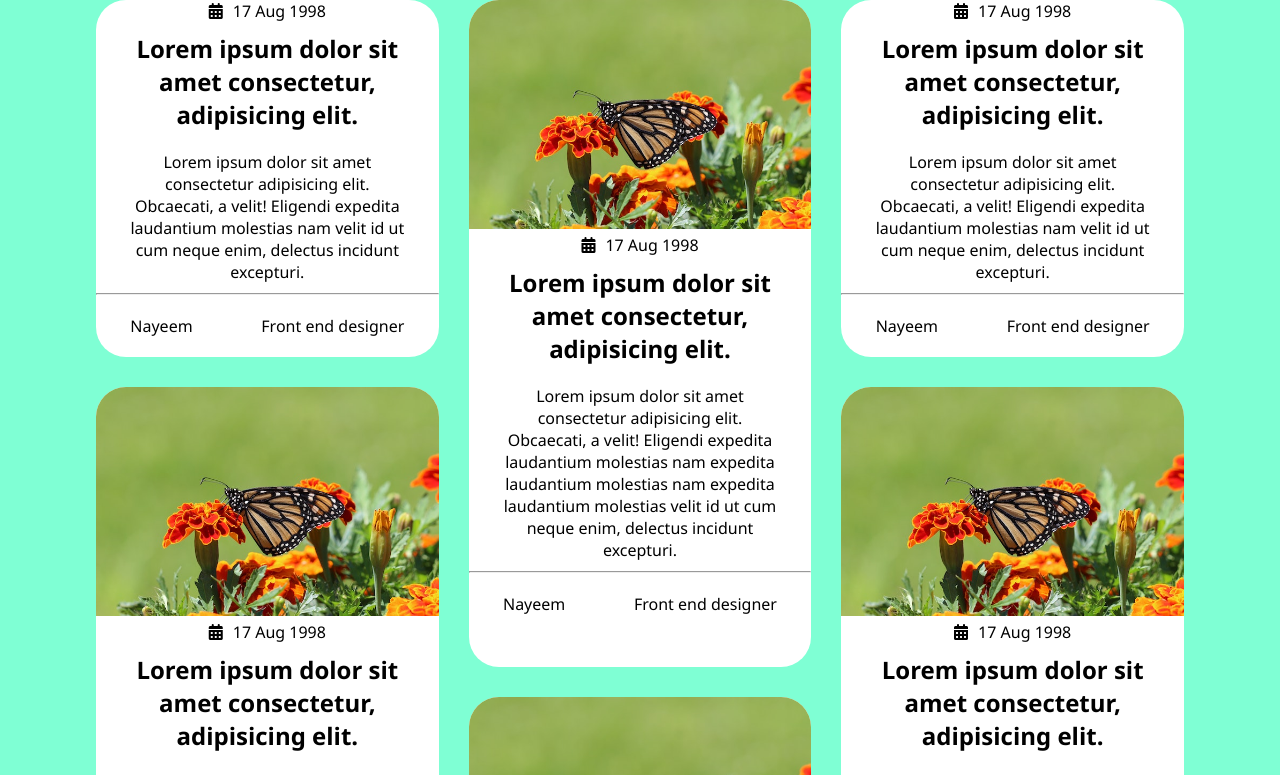
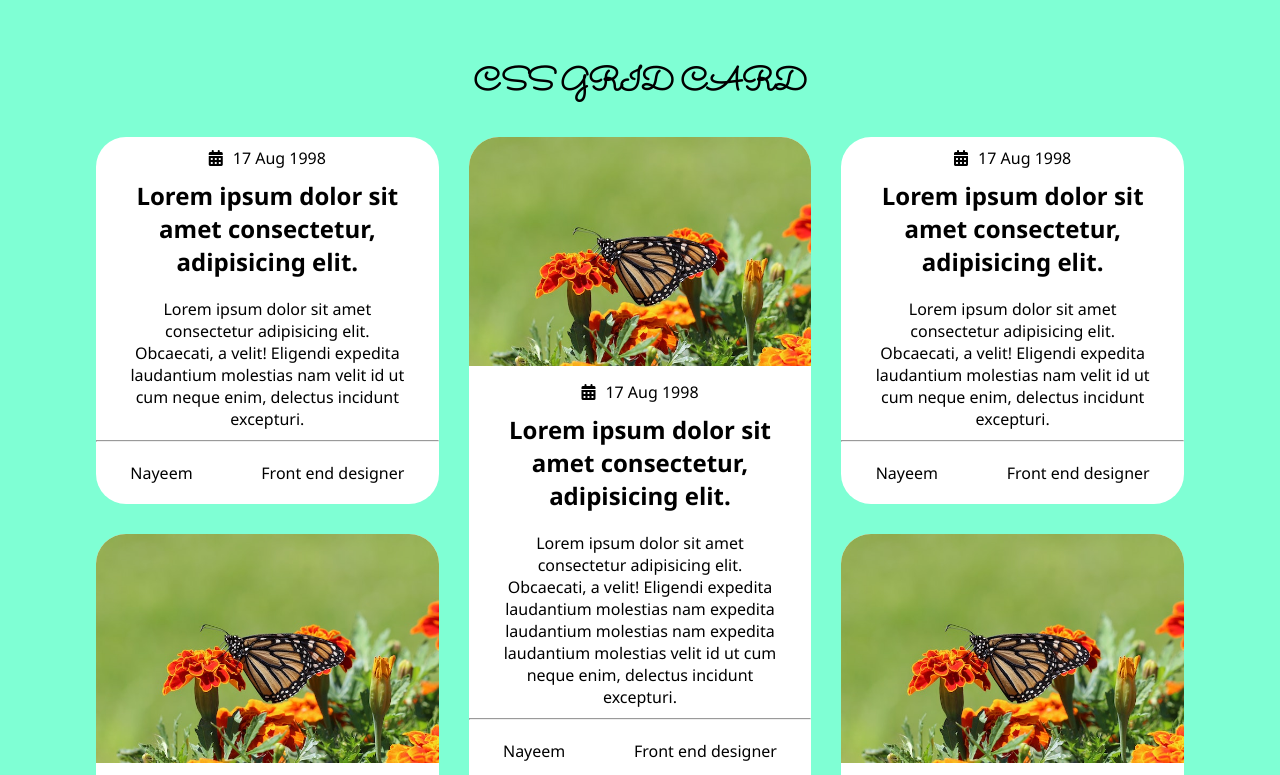
Before and after one commit to AbuMdNayeemKhan/Masonry-layout-with-CSS, a plain HTML site: page index.html in a window 1280 px wide. Shown: the top 775 px of the page. Drawn offline with Linux system fonts and the light colour scheme.

Commit message:
Final Update

```diff
--- a/css/style.css
+++ b/css/style.css
@@ -1,4 +1,5 @@
 @import url('https://fonts.googleapis.com/css2?family=Sacramento&display=swap');
+
 *{
     padding: 0;
     margin: 0;
@@ -14,6 +15,14 @@ body{
     width: 85%;
     margin: 0 auto;
 }
+
+.hero h1{
+    text-align: center;
+    padding: 60px 0 30px 0;
+    font-family: 'Sacramento', cursive;
+    text-transform: uppercase;
+}
+
 .content{
     display: grid;
     gap: 30px;
@@ -35,6 +44,7 @@ body{
     display: flex;
     justify-content: center;
     gap: 10px;
+    margin-top: 10px;
 }
 
 .card-img img{
--- a/index.html
+++ b/index.html
@@ -11,6 +11,9 @@
 <body>
     <!--==========Card Sections Start==========-->
     <div class="container">
+        <div class="hero">
+            <h1>CSS Grid Card</h1>
+        </div>
         <div class="content">
             <div class="card">
                 <div class="card-date">
```
